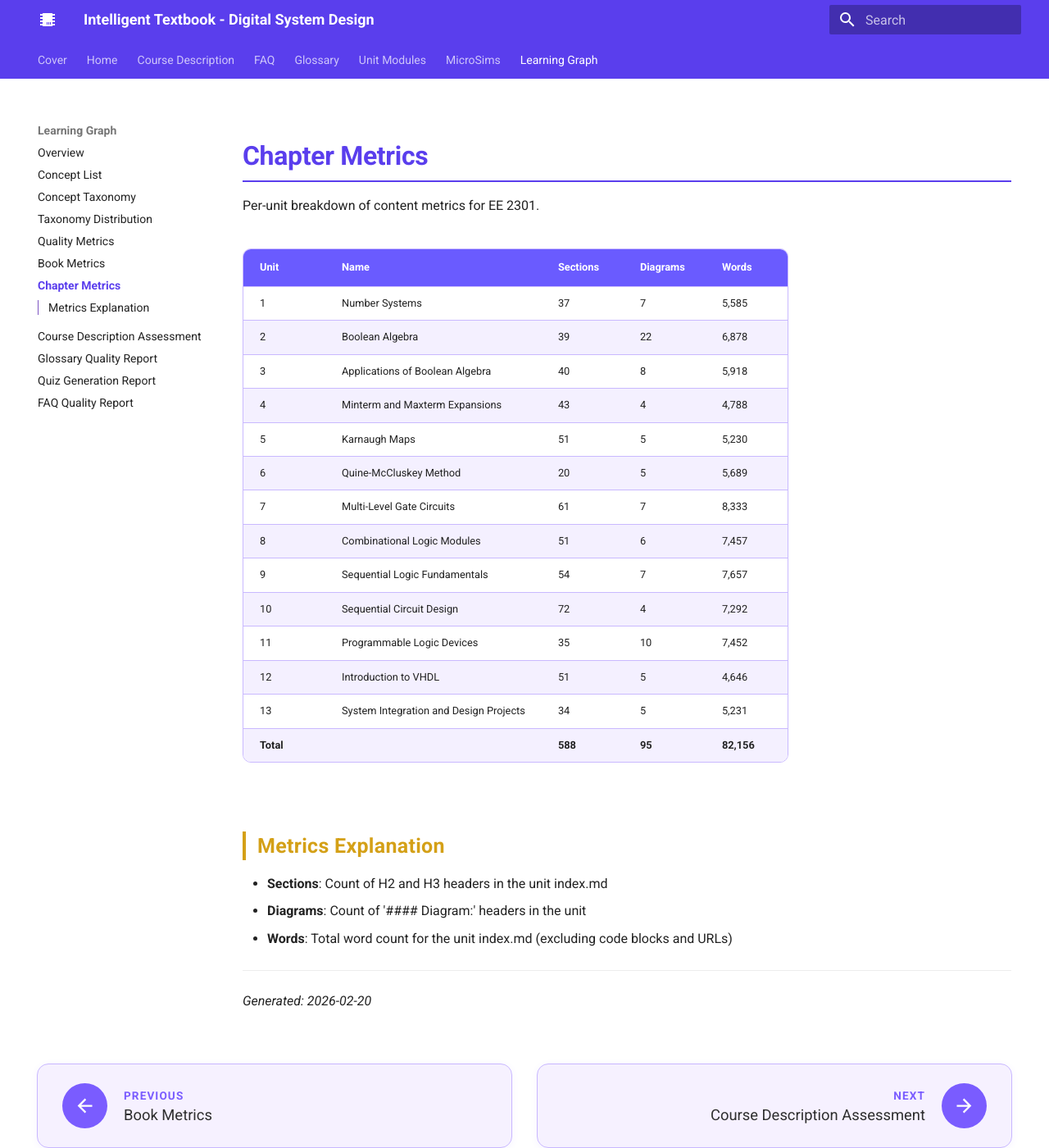
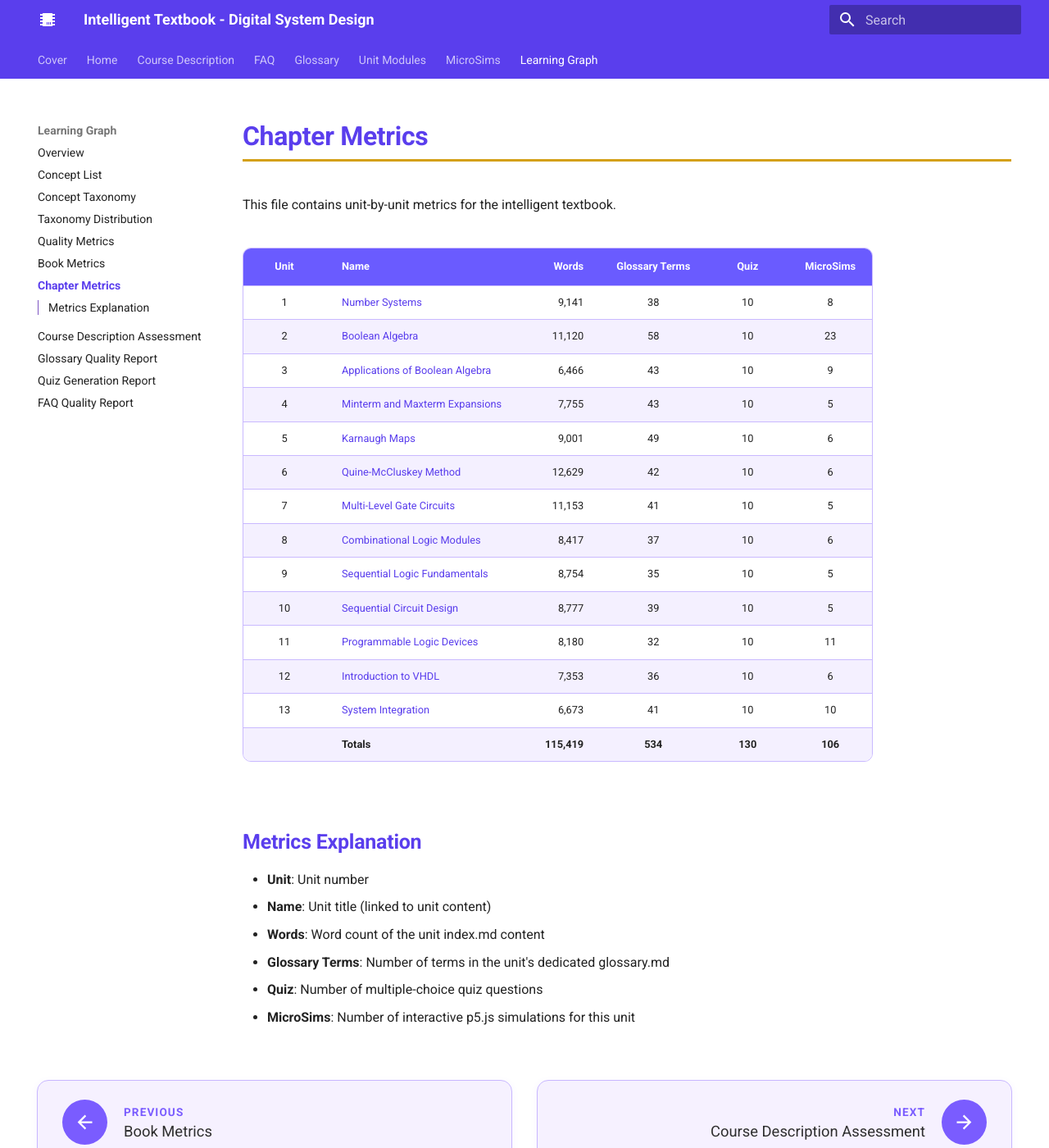
Before and after one commit to Nati-123/intelligent-textbook-ee2301, an MkDocs documentation site: the page built from docs/learning-graph/chapter-metrics.md, in a window 1280 px wide and 1400 px high. Shown: the whole window at 82% size. Built offline with MkDocs 1.6.1 and Material for MkDocs 9.7.7, drawn with Linux system fonts in a browser that asks for light colours.

Commit message:
Update book metrics and README with accurate unit glossary data
Regenerated book-metrics.md and chapter-metrics.md with correct counts
for this project's unit-based structure. Updated README to reflect all
13 unit glossaries (534 total entries) and accurate word count (380K).

Co-Authored-By: Claude Opus 4.6 <noreply@anthropic.com>

```diff
--- a/docs/learning-graph/chapter-metrics.md
+++ b/docs/learning-graph/chapter-metrics.md
@@ -1,34 +1,29 @@
-<div class="unit1-styled" markdown>
-
 # Chapter Metrics
 
-Per-unit breakdown of content metrics for EE 2301.
+This file contains unit-by-unit metrics for the intelligent textbook.
 
-| Unit | Name | Sections | Diagrams | Words |
-|------|------|----------|----------|-------|
-| 1 | Number Systems | 37 | 7 | 5,585 |
-| 2 | Boolean Algebra | 39 | 22 | 6,878 |
-| 3 | Applications of Boolean Algebra | 40 | 8 | 5,918 |
-| 4 | Minterm and Maxterm Expansions | 43 | 4 | 4,788 |
-| 5 | Karnaugh Maps | 51 | 5 | 5,230 |
-| 6 | Quine-McCluskey Method | 20 | 5 | 5,689 |
-| 7 | Multi-Level Gate Circuits | 61 | 7 | 8,333 |
-| 8 | Combinational Logic Modules | 51 | 6 | 7,457 |
-| 9 | Sequential Logic Fundamentals | 54 | 7 | 7,657 |
-| 10 | Sequential Circuit Design | 72 | 4 | 7,292 |
-| 11 | Programmable Logic Devices | 35 | 10 | 7,452 |
-| 12 | Introduction to VHDL | 51 | 5 | 4,646 |
-| 13 | System Integration and Design Projects | 34 | 5 | 5,231 |
-| **Total** | | **588** | **95** | **82,156** |
+| Unit | Name | Words | Glossary Terms | Quiz | MicroSims |
+|:----:|------|------:|:--------------:|:----:|:---------:|
+| 1 | [Number Systems](../unit1-number-systems/index.md) | 9,141 | 38 | 10 | 8 |
+| 2 | [Boolean Algebra](../unit2-boolean-algebra/index.md) | 11,120 | 58 | 10 | 23 |
+| 3 | [Applications of Boolean Algebra](../unit3-applications-boolean-algebra/index.md) | 6,466 | 43 | 10 | 9 |
+| 4 | [Minterm and Maxterm Expansions](../unit4-minterm-maxterm-expansions/index.md) | 7,755 | 43 | 10 | 5 |
+| 5 | [Karnaugh Maps](../unit5-karnaugh-maps/index.md) | 9,001 | 49 | 10 | 6 |
+| 6 | [Quine-McCluskey Method](../unit6-quine-mccluskey/index.md) | 12,629 | 42 | 10 | 6 |
+| 7 | [Multi-Level Gate Circuits](../unit7-multi-level-gates/index.md) | 11,153 | 41 | 10 | 5 |
+| 8 | [Combinational Logic Modules](../unit8-combinational-modules/index.md) | 8,417 | 37 | 10 | 6 |
+| 9 | [Sequential Logic Fundamentals](../unit9-sequential-fundamentals/index.md) | 8,754 | 35 | 10 | 5 |
+| 10 | [Sequential Circuit Design](../unit10-sequential-design/index.md) | 8,777 | 39 | 10 | 5 |
+| 11 | [Programmable Logic Devices](../unit11-programmable-logic/index.md) | 8,180 | 32 | 10 | 11 |
+| 12 | [Introduction to VHDL](../unit12-vhdl/index.md) | 7,353 | 36 | 10 | 6 |
+| 13 | [System Integration](../unit13-system-integration/index.md) | 6,673 | 41 | 10 | 10 |
+| | **Totals** | **115,419** | **534** | **130** | **106** |
 
 ## Metrics Explanation
 
-- **Sections**: Count of H2 and H3 headers in the unit index.md
-- **Diagrams**: Count of '#### Diagram:' headers in the unit
-- **Words**: Total word count for the unit index.md (excluding code blocks and URLs)
-
----
-
-*Generated: 2026-02-20*
-
-</div>
+- **Unit**: Unit number
+- **Name**: Unit title (linked to unit content)
+- **Words**: Word count of the unit index.md content
+- **Glossary Terms**: Number of terms in the unit's dedicated glossary.md
+- **Quiz**: Number of multiple-choice quiz questions
+- **MicroSims**: Number of interactive p5.js simulations for this unit
```
Also changed, not shown: README.md (+7 -7 lines), docs/learning-graph/book-metrics.md (+17 -23 lines).
